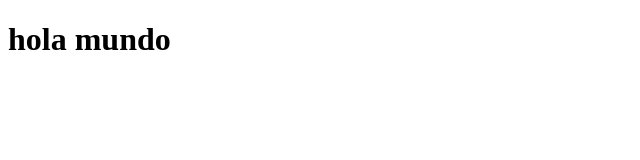
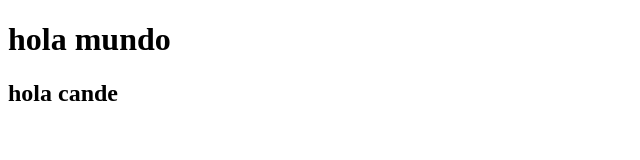
Before and after one commit to candelaruiz01/Pasteler-aCuchurrumin, a plain HTML site: page index.html in a window 1280 px wide. Shown: the whole page, without its empty margins (0-640 px from the left). Drawn offline with Linux system fonts and the light colour scheme.

Commit message:
segundo comit

```diff
--- a/index.html
+++ b/index.html
@@ -8,6 +8,8 @@
 </head>
 <body>
     <h1>hola mundo</h1>
+    <h2>hola cande </h2>
+
 
 </body>
 </html>
```
